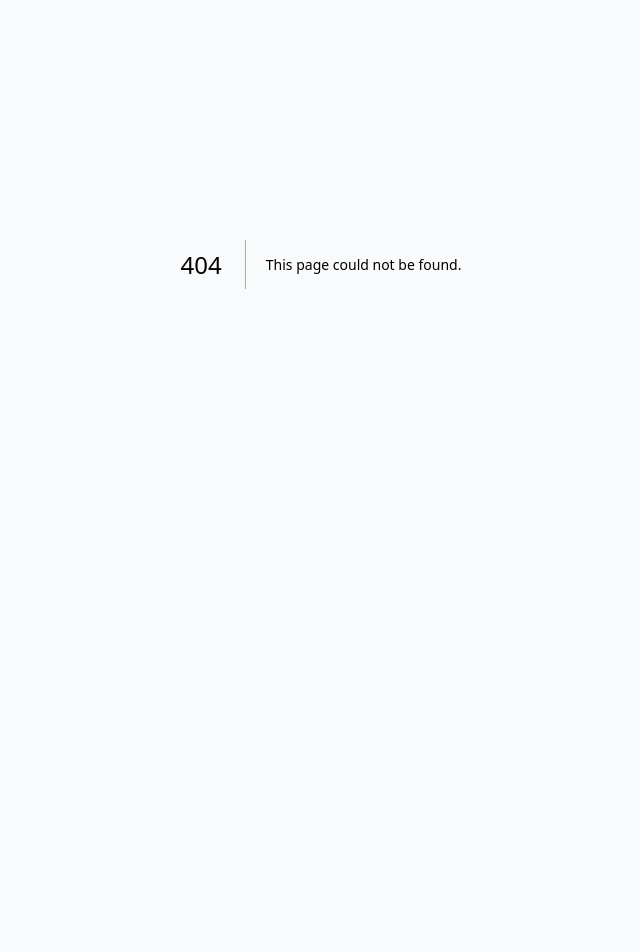
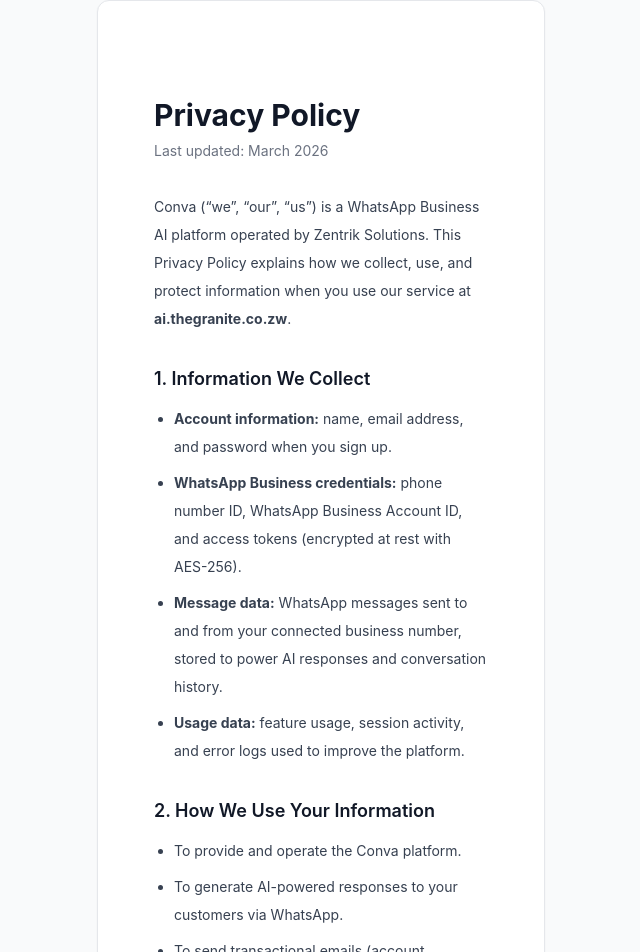
Before and after one commit to Strivechitakatira/zentrikwa, a Next.js app in the folder frontend/: page /privacy in a window 1280 px wide. Before the commit this address had no page. Shown: the part 136-1088 px from the top of the page, without its empty margins (319-959 px from the left). Before the commit the page ends 800 px from the top, so only its background shows below. Built offline with nearby package versions, Linux system fonts and the light colour scheme.

Commit message:
add: privacy policy page for Meta app live mode

```diff
--- /dev/null
+++ b/frontend/app/(public)/privacy/page.tsx
@@ -0,0 +1,111 @@
+export const metadata = {
+  title: 'Privacy Policy — Conva',
+};
+
+export default function PrivacyPage() {
+  return (
+    <main className="mx-auto max-w-3xl px-6 py-16">
+      <h1 className="text-3xl font-bold text-gray-900">Privacy Policy</h1>
+      <p className="mt-2 text-sm text-gray-500">Last updated: March 2026</p>
+
+      <section className="mt-8 space-y-4 text-sm leading-7 text-gray-700">
+        <p>
+          Conva (&ldquo;we&rdquo;, &ldquo;our&rdquo;, &ldquo;us&rdquo;) is a WhatsApp Business AI
+          platform operated by Zentrik Solutions. This Privacy Policy explains how we collect, use,
+          and protect information when you use our service at{' '}
+          <strong>ai.thegranite.co.zw</strong>.
+        </p>
+      </section>
+
+      <section className="mt-8">
+        <h2 className="text-lg font-semibold text-gray-900">1. Information We Collect</h2>
+        <ul className="mt-3 list-disc space-y-2 pl-5 text-sm leading-7 text-gray-700">
+          <li>
+            <strong>Account information:</strong> name, email address, and password when you sign
+            up.
+          </li>
+          <li>
+            <strong>WhatsApp Business credentials:</strong> phone number ID, WhatsApp Business
+            Account ID, and access tokens (encrypted at rest with AES-256).
+          </li>
+          <li>
+            <strong>Message data:</strong> WhatsApp messages sent to and from your connected
+            business number, stored to power AI responses and conversation history.
+          </li>
+          <li>
+            <strong>Usage data:</strong> feature usage, session activity, and error logs used to
+            improve the platform.
+          </li>
+        </ul>
+      </section>
+
+      <section className="mt-8">
+        <h2 className="text-lg font-semibold text-gray-900">2. How We Use Your Information</h2>
+        <ul className="mt-3 list-disc space-y-2 pl-5 text-sm leading-7 text-gray-700">
+          <li>To provide and operate the Conva platform.</li>
+          <li>To generate AI-powered responses to your customers via WhatsApp.</li>
+          <li>To send transactional emails (account verification, password reset).</li>
+          <li>To improve platform performance and fix issues.</li>
+        </ul>
+      </section>
+
+      <section className="mt-8">
+        <h2 className="text-lg font-semibold text-gray-900">3. Data Sharing</h2>
+        <p className="mt-3 text-sm leading-7 text-gray-700">
+          We do not sell your data. We share data only with:
+        </p>
+        <ul className="mt-3 list-disc space-y-2 pl-5 text-sm leading-7 text-gray-700">
+          <li>
+            <strong>Meta (Facebook):</strong> to send and receive WhatsApp messages via the
+            WhatsApp Cloud API.
+          </li>
+          <li>
+            <strong>Anthropic:</strong> message content is processed by Claude AI to generate
+            responses.
+          </li>
+          <li>
+            <strong>Supabase:</strong> database and authentication infrastructure.
+          </li>
+        </ul>
+      </section>
+
+      <section className="mt-8">
+        <h2 className="text-lg font-semibold text-gray-900">4. Data Retention</h2>
+        <p className="mt-3 text-sm leading-7 text-gray-700">
+          Conversation data is retained for as long as your account is active. You may request
+          deletion of your data at any time by contacting us.
+        </p>
+      </section>
+
+      <section className="mt-8">
+        <h2 className="text-lg font-semibold text-gray-900">5. Security</h2>
+        <p className="mt-3 text-sm leading-7 text-gray-700">
+          All data is transmitted over HTTPS. WhatsApp access tokens are encrypted using AES-256-GCM
+          before storage. We follow industry best practices for securing tenant data.
+        </p>
+      </section>
+
+      <section className="mt-8">
+        <h2 className="text-lg font-semibold text-gray-900">6. Your Rights</h2>
+        <p className="mt-3 text-sm leading-7 text-gray-700">
+          You may access, correct, or delete your personal data at any time. To exercise these
+          rights, contact us at{' '}
+          <a href="mailto:zentriksolutions@gmail.com" className="text-indigo-600 hover:underline">
+            zentriksolutions@gmail.com
+          </a>
+          .
+        </p>
+      </section>
+
+      <section className="mt-8">
+        <h2 className="text-lg font-semibold text-gray-900">7. Contact</h2>
+        <p className="mt-3 text-sm leading-7 text-gray-700">
+          Zentrik Solutions · Harare, Zimbabwe ·{' '}
+          <a href="mailto:zentriksolutions@gmail.com" className="text-indigo-600 hover:underline">
+            zentriksolutions@gmail.com
+          </a>
+        </p>
+      </section>
+    </main>
+  );
+}
```
